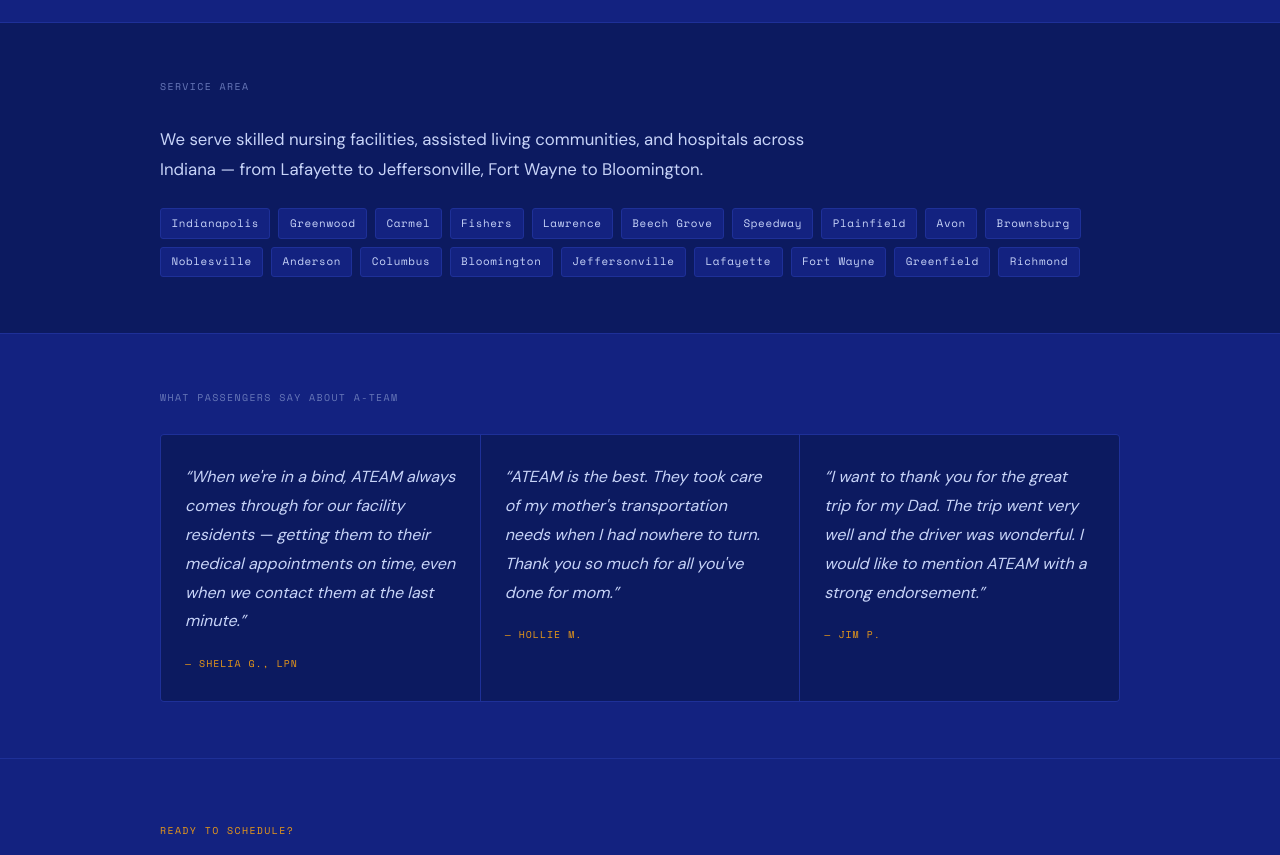
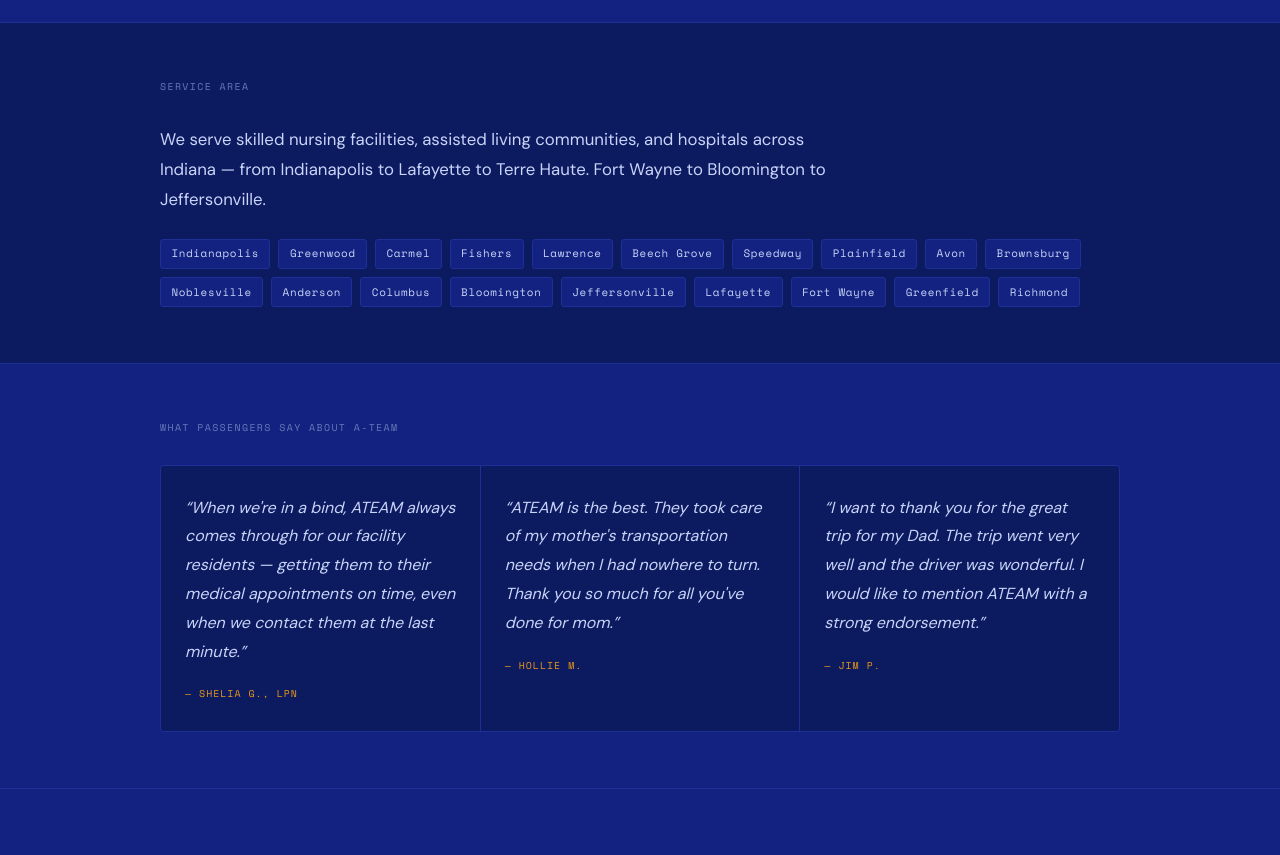
Before and after one commit to godfathereltee/ateam-transport, a Next.js app: page / in a window 1280 px wide. Shown: the part 2880-3735 px from the top of the page. Built offline with nearby package versions, Linux system fonts and the light colour scheme.

Commit message:
Update service area wording

```diff
--- a/src/app/page.tsx
+++ b/src/app/page.tsx
@@ -171,7 +171,7 @@
         <div style={S.wrap}>
           <div style={S.label}>Service Area</div>
           <p style={{ ...S.body, marginBottom: '1.5rem', maxWidth: '58ch' }}>
-            We serve skilled nursing facilities, assisted living communities, and hospitals across Indiana — from Lafayette to Jeffersonville, Fort Wayne to Bloomington.
+            We serve skilled nursing facilities, assisted living communities, and hospitals across Indiana — from Indianapolis to Lafayette to Terre Haute. Fort Wayne to Bloomington to Jeffersonville.
           </p>
           <div style={{ display: 'flex', flexWrap: 'wrap', gap: '.5rem' }}>
             {['Indianapolis', 'Greenwood', 'Carmel', 'Fishers', 'Lawrence', 'Beech Grove', 'Speedway', 'Plainfield', 'Avon', 'Brownsburg', 'Noblesville', 'Anderson', 'Columbus', 'Bloomington', 'Jeffersonville', 'Lafayette', 'Fort Wayne', 'Greenfield', 'Richmond'].map(city => (
```
